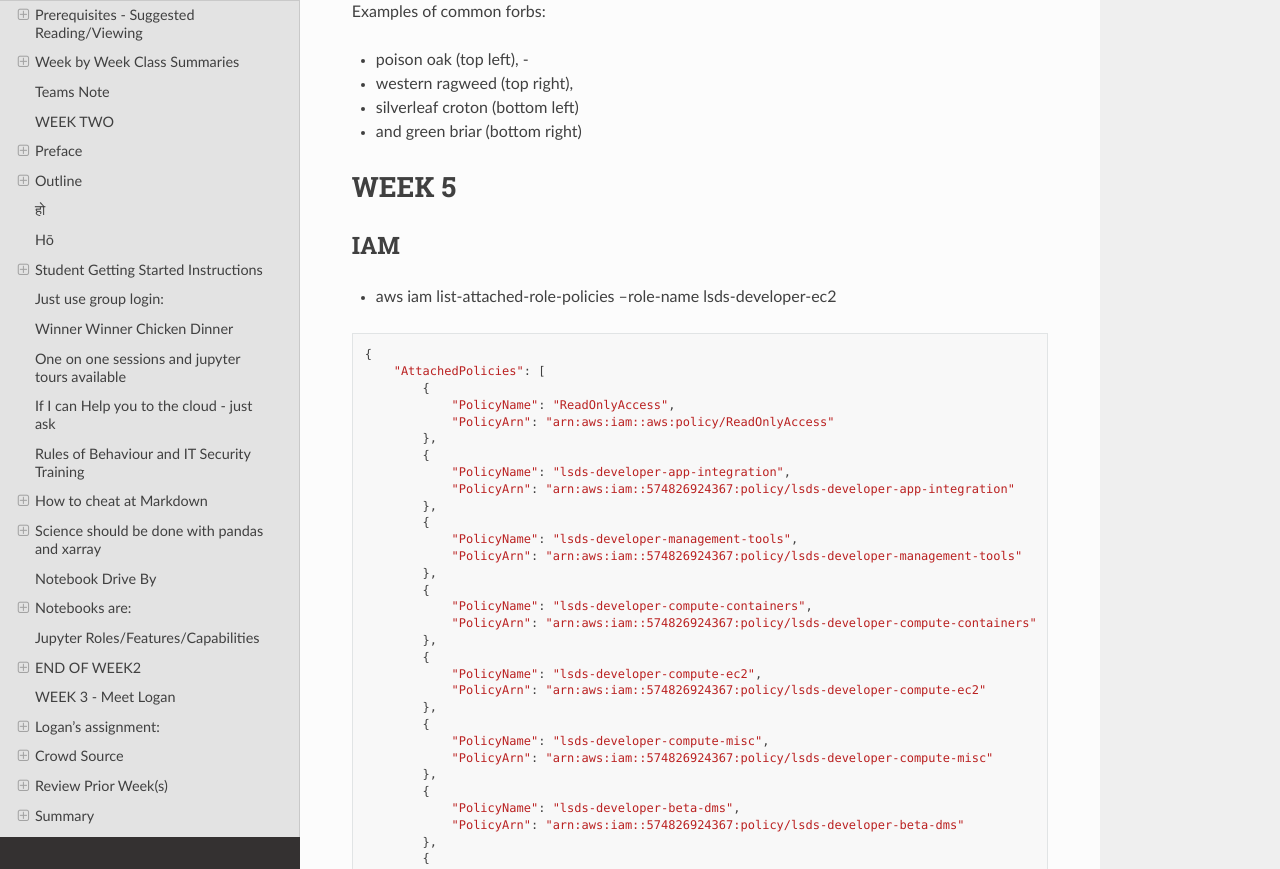
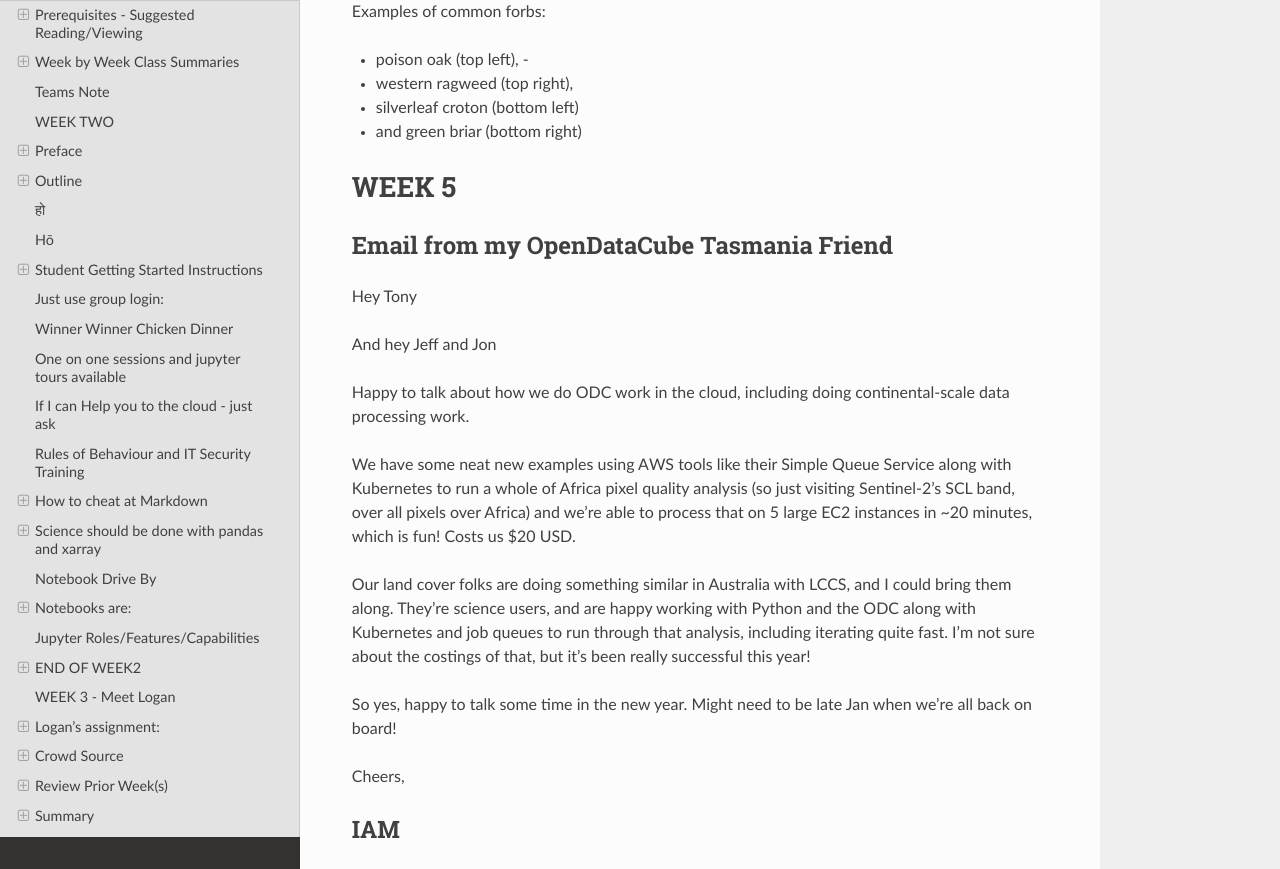
Before and after one commit to tonybutzer/harmony, a Sphinx documentation site: the page built from documentation/source/00weekbyweek.md, in a window 1280 px wide and 900 px high, scrolled down 25302 px, cut to the strip 31-900 px from the top of the window. Built offline with Sphinx 7.4.7 and the Read the Docs theme 2.0.0, drawn with Linux system fonts in a browser that asks for light colours; pages that are not in the unit, such as notebooks, are missing from menus.

Commit message:
automatic git update from Makefile

```diff
--- a/documentation/source/00weekbyweek.md
+++ b/documentation/source/00weekbyweek.md
@@ -928,6 +928,24 @@ Examples of common forbs:
 
 # WEEK 5
 
+
+### Email from my OpenDataCube Tasmania Friend
+
+Hey Tony
+
+And hey Jeff and Jon
+
+Happy to talk about how we do ODC work in the cloud, including doing continental-scale data processing work.
+
+We have some neat new examples using AWS tools like their Simple Queue Service along with Kubernetes to run a whole of Africa pixel quality analysis (so just visiting Sentinel-2's SCL band, over all pixels over Africa) and we're able to process that on 5 large EC2 instances in ~20 minutes, which is fun! Costs us $20 USD.
+
+Our land cover folks are doing something similar in Australia with LCCS, and I could bring them along. They're science users, and are happy working with Python and the ODC along with Kubernetes and job queues to run through that analysis, including iterating quite fast. I'm not sure about the costings of that, but it's been really successful this year!
+
+So yes, happy to talk some time in the new year. Might need to be late Jan when we're all back on board!
+
+Cheers,
+
+
 ## IAM
 
 - aws iam list-attached-role-policies --role-name lsds-developer-ec2
```
